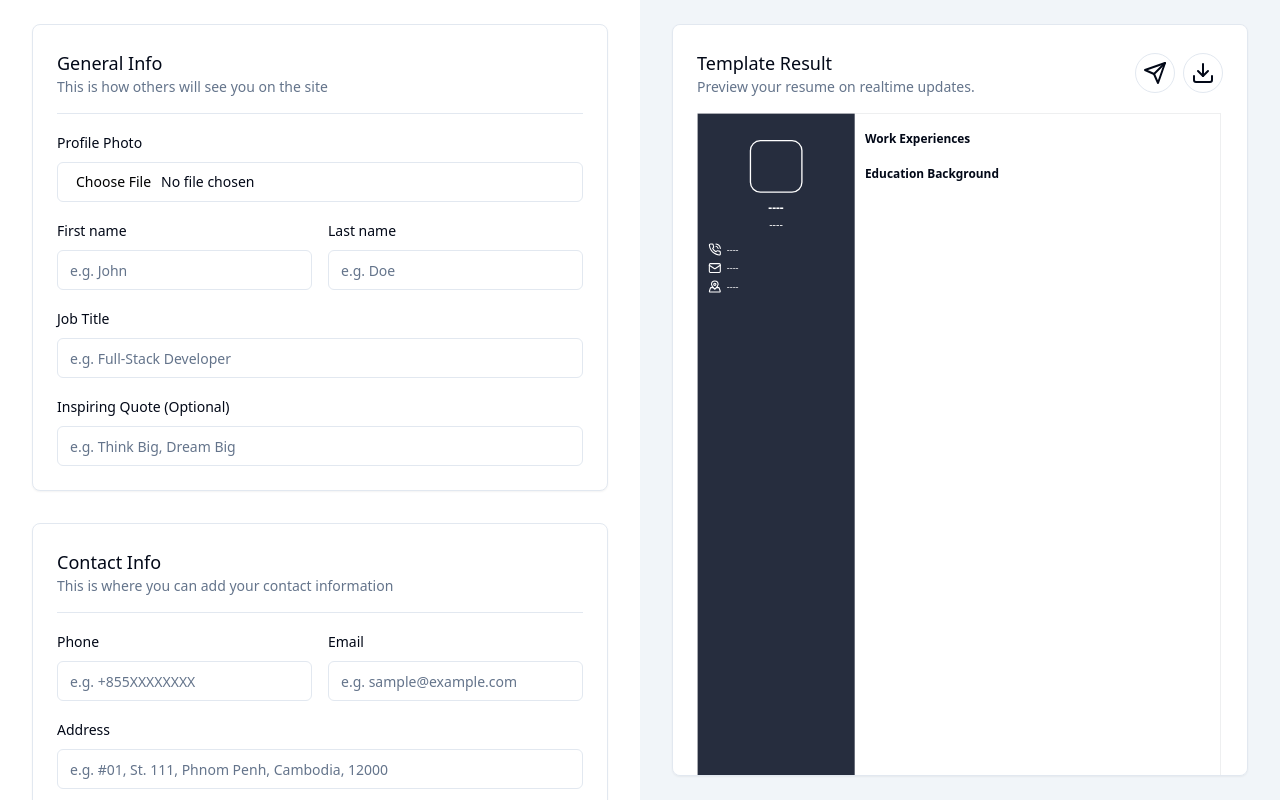
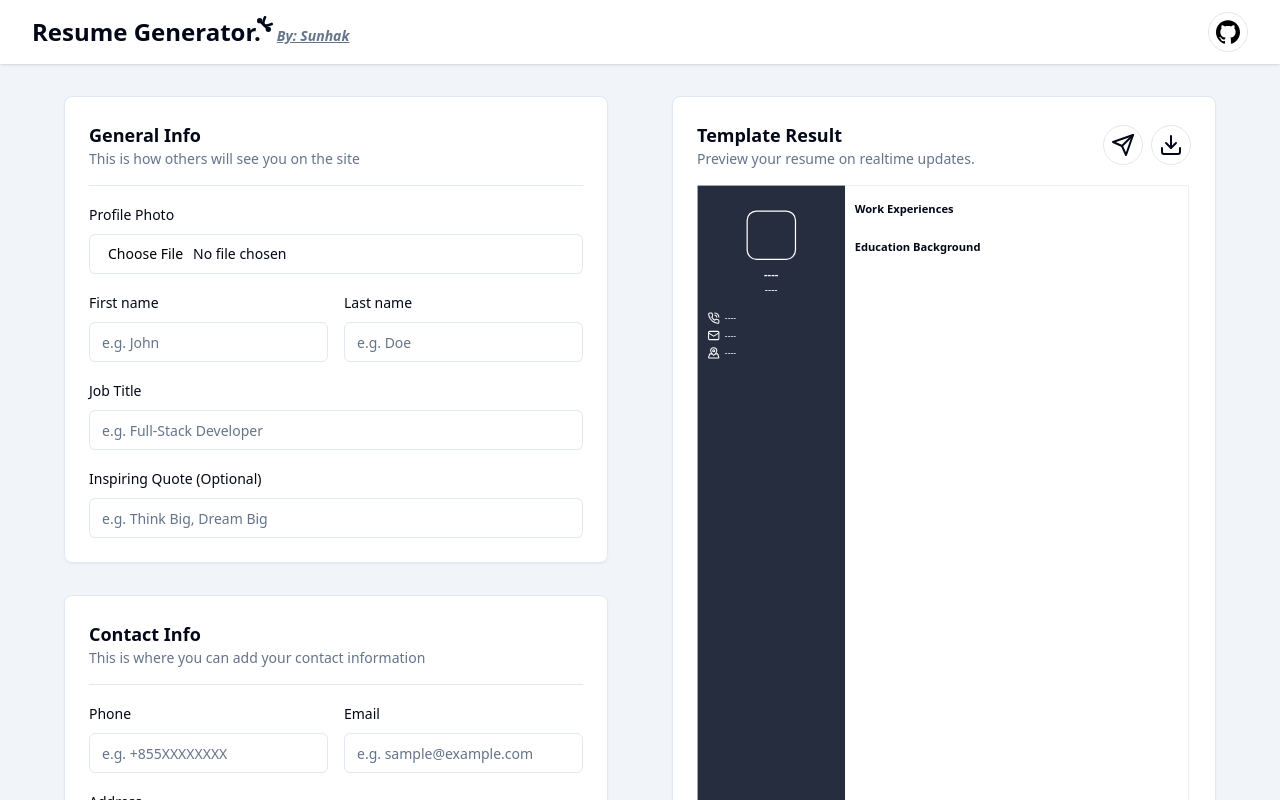
Before and after one commit to sunhak-hout/resume-generator, a React (Vite) app: page / in a window 1280 px wide. Built offline with nearby package versions, Linux system fonts and the light colour scheme.

Commit message:
feat: adjust spacing and header

```diff
--- a/src/App.tsx
+++ b/src/App.tsx
@@ -1,14 +1,50 @@
+import { Tangent } from "lucide-react";
 import { FormSection } from "./components/form-section";
+import { Button } from "./components/shadcn/ui/button";
 import TemplateResult from "./components/template-result";
 
 function App() {
   return (
-    <div className="grid h-lvh w-lvw grid-cols-2 overscroll-none">
-      <div className="container relative h-full w-full overflow-auto py-6">
-        <FormSection />
+    <div className="bg-secondary">
+      <div className="sticky top-0 z-50 h-16 bg-white shadow">
+        <div className="container flex h-full items-center gap-2">
+          <div className="mr-auto flex items-baseline">
+            <div className="relative">
+              <h6 className="text-2xl font-extrabold">Resume Generator.</h6>
+              <Tangent
+                className="absolute -right-3 top-0 h-4 w-4 -rotate-90"
+                strokeWidth={4}
+              />
+            </div>
+            <a
+              className="ml-4 text-sm font-semibold italic text-muted-foreground underline"
+              href="https://sunhak.dev/"
+              target="_blank"
+            >
+              By: Sunhak
+            </a>
+          </div>
+          <Button className="rounded-full" variant="outline" size="icon">
+            <svg
+              className="h-6 w-6"
+              role="img"
+              viewBox="0 0 24 24"
+              xmlns="http://www.w3.org/2000/svg"
+            >
+              <title>GitHub</title>
+              <path d="M12 .297c-6.63 0-12 5.373-12 12 0 5.303 3.438 9.8 8.205 11.385.6.113.82-.258.82-.577 0-.285-.01-1.04-.015-2.04-3.338.724-4.042-1.61-4.042-1.61C4.422 18.07 3.633 17.7 3.633 17.7c-1.087-.744.084-.729.084-.729 1.205.084 1.838 1.236 1.838 1.236 1.07 1.835 2.809 1.305 3.495.998.108-.776.417-1.305.76-1.605-2.665-.3-5.466-1.332-5.466-5.93 0-1.31.465-2.38 1.235-3.22-.135-.303-.54-1.523.105-3.176 0 0 1.005-.322 3.3 1.23.96-.267 1.98-.399 3-.405 1.02.006 2.04.138 3 .405 2.28-1.552 3.285-1.23 3.285-1.23.645 1.653.24 2.873.12 3.176.765.84 1.23 1.91 1.23 3.22 0 4.61-2.805 5.625-5.475 5.92.42.36.81 1.096.81 2.22 0 1.606-.015 2.896-.015 3.286 0 .315.21.69.825.57C20.565 22.092 24 17.592 24 12.297c0-6.627-5.373-12-12-12" />
+            </svg>
+          </Button>
+        </div>
       </div>
-      <div className="container relative h-full w-full overflow-auto py-6 bg-secondary">
-        <TemplateResult />
+
+      <div className="container grid h-[calc(100lvh-theme(space.16))] w-lvw grid-cols-2 overscroll-none">
+        <div className="container relative h-full w-full overflow-auto py-8">
+          <FormSection />
+        </div>
+        <div className="container relative h-full w-full overflow-auto bg-secondary py-8">
+          <TemplateResult />
+        </div>
       </div>
     </div>
   );
--- a/src/components/form-section/form-section-title.tsx
+++ b/src/components/form-section/form-section-title.tsx
@@ -8,7 +8,7 @@ interface Props {
 const FormSectionTitle: React.FC<Props> = ({ title, description }) => {
   return (
     <div>
-      <h3 className="text-lg font-medium">{title}</h3>
+      <h3 className="text-lg font-semibold">{title}</h3>
       <p className="text-sm text-muted-foreground">{description}</p>
     </div>
   );
--- a/src/components/form-section/form-work-experiences.tsx
+++ b/src/components/form-section/form-work-experiences.tsx
@@ -80,10 +80,7 @@ const FormWorkExperience: React.FC = () => {
                     <FormItem className="col-span-2">
                       <FormLabel>Company Name</FormLabel>
                       <FormControl>
-                        <Input
-                          placeholder="e.g. Xpress Mgr"
-                          {...field}
-                        />
+                        <Input placeholder="e.g. Xpress Mgr" {...field} />
                       </FormControl>
                       <FormMessage />
                     </FormItem>
@@ -142,7 +139,7 @@ const FormWorkExperience: React.FC = () => {
                       <FormControl>
                         <Textarea
                           placeholder="Tell us what you do there"
-                          className="resize-none"
+                          className="resize-y"
                           {...field}
                         />
                       </FormControl>
--- a/src/components/template-result/contact-info.tsx
+++ b/src/components/template-result/contact-info.tsx
@@ -7,7 +7,7 @@ const ContactInfo: React.FC = () => {
 
   return (
     <>
-      <div className="flex flex-col gap-2 px-4 py-4">
+      <div className="flex flex-col gap-2 px-4 py-6">
         <div className="flex items-start gap-2">
           <PhoneCall className="h-5 w-5 flex-shrink-0" />
           <span className="text-sm print:leading-loose">
--- a/src/components/template-result/education-background.tsx
+++ b/src/components/template-result/education-background.tsx
@@ -6,11 +6,11 @@ const EducationBackground: React.FC = () => {
   const { educationBackground } = useStore();
 
   return (
-    <div className="flex flex-col gap-2">
+    <div className="flex flex-col gap-4">
       <h4 className="text-lg font-semibold print:leading-loose">
         Education Background
       </h4>
-      <Timeline className="ml-4 gap-2">
+      <Timeline className="ml-4 gap-4">
         {educationBackground?.educations.map((edu, index) => (
           <TimelineItem key={index}>
             <div className="print:leading-loose">
--- a/src/components/template-result/general-info.tsx
+++ b/src/components/template-result/general-info.tsx
@@ -28,7 +28,7 @@ const GeneralInfo: React.FC = () => {
         {generalInfo?.jobTitle || "----"}
       </h6>
       <span
-        className={cn("mt-1 text-center text-sm italic print:leading-loose", {
+        className={cn("mt-2 text-center text-sm italic print:leading-loose", {
           hidden: !generalInfo?.inspiringQuote,
         })}
       >
--- a/src/components/template-result/index.tsx
+++ b/src/components/template-result/index.tsx
@@ -83,10 +83,10 @@ const TemplateResult: React.FC = () => {
   };
 
   return (
-    <Card className="h-full w-full overflow-auto p-6" ref={containerRef}>
+    <Card className="w-full p-6" ref={containerRef}>
       <div className="mb-4 flex items-center gap-2">
         <div className="mr-auto">
-          <h3 className="text-lg font-medium">Template Result</h3>
+          <h3 className="text-lg font-semibold">Template Result</h3>
           <p className="text-sm text-muted-foreground">
             Preview your resume on realtime updates.
           </p>
--- a/src/components/template-result/template.tsx
+++ b/src/components/template-result/template.tsx
@@ -15,7 +15,7 @@ const Template = forwardRef<HTMLDivElement>((_, ref) => {
         <ContactInfo />
       </div>
 
-      <div className="absolute right-0 top-0 h-full w-[70%] px-4 py-6">
+      <div className="absolute right-0 top-0 h-full w-[70%] px-4 py-6 overflow-hidden">
         <div className="flex flex-col gap-4">
           <WorkExperiences />
           <EducationBackground />
--- a/src/components/template-result/work-experiences.tsx
+++ b/src/components/template-result/work-experiences.tsx
@@ -6,11 +6,11 @@ const WorkExperiences: React.FC = () => {
   const { workExperience } = useStore();
 
   return (
-    <div className="flex flex-col gap-2">
+    <div className="flex flex-col gap-4">
       <h4 className="text-lg font-semibold print:leading-loose">
         Work Experiences
       </h4>
-      <Timeline className="ml-4 gap-2">
+      <Timeline className="ml-4 gap-4">
         {workExperience?.experiences.map((exp, index) => (
           <TimelineItem key={index}>
             <div className="print:leading-loose">
--- a/src/components/timeline/index.tsx
+++ b/src/components/timeline/index.tsx
@@ -10,7 +10,7 @@ const Timeline: React.FC<TimelineProps> = ({ children, className }) => {
   return (
     <ol
       className={cn(
-        "relative flex flex-col gap-8 border-s border-gray-200 dark:border-gray-700",
+        "relative flex flex-col gap-8 border-s border-primary/10",
         className,
       )}
     >
```
